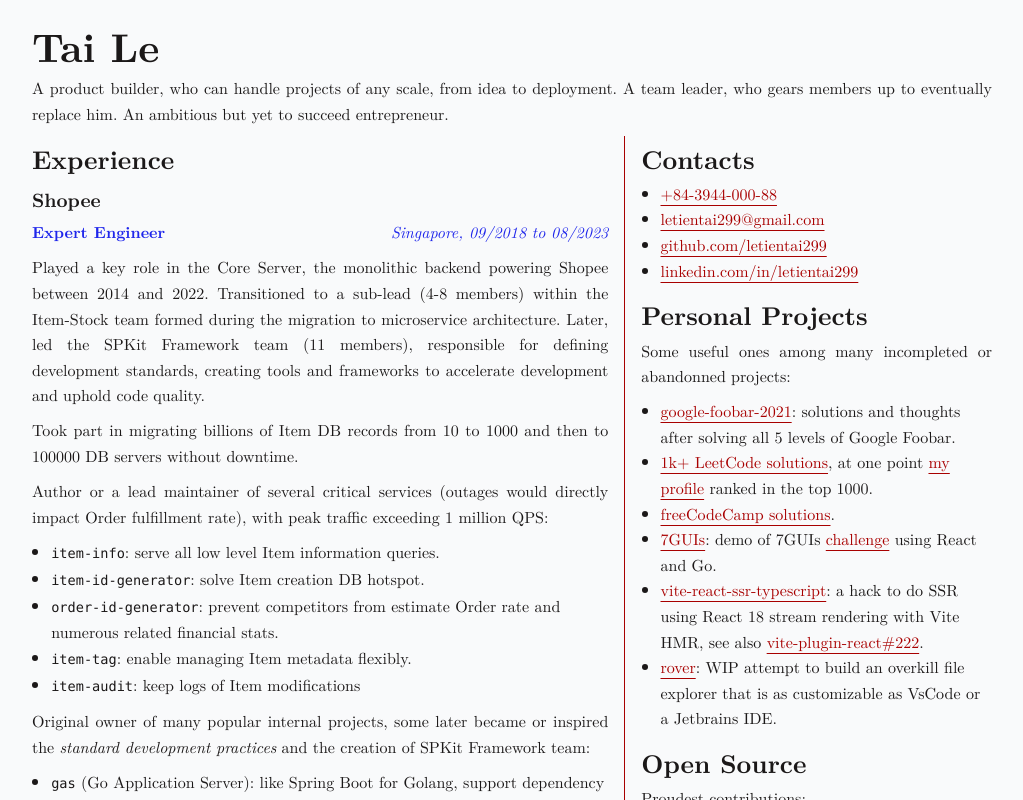
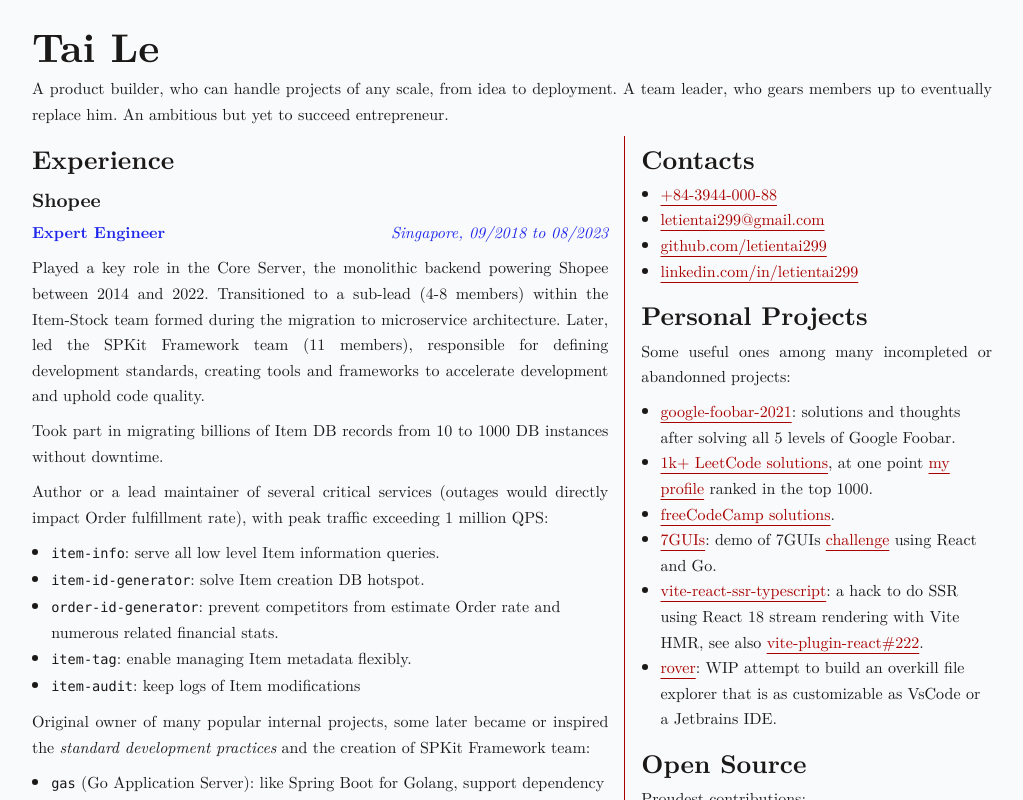
Before and after one commit to letientai299/cv, a React (Vite) app: page / in a window 1280 px wide. Shown: the top 800 px of the page, without its empty margins (128-1151 px from the left). Built offline with nearby package versions, Linux system fonts and the light colour scheme.

Commit message:
Remove info about 2nd migration
I was only consulted, not hand-on. So it's better to not mention it.

```diff
--- a/src/CV.mdx
+++ b/src/CV.mdx
@@ -38,8 +38,8 @@
 standards, creating tools and frameworks to accelerate development and uphold
 code quality.
 
-Took part in migrating billions of Item DB records from 10 to 1000 and then to
-100000 DB servers without downtime.
+Took part in migrating billions of Item DB records from 10 to 1000 DB instances
+without downtime.
 
 Author or a lead maintainer of several critical services (outages would directly
 impact Order fulfillment rate), with peak traffic exceeding 1 million QPS:
```
